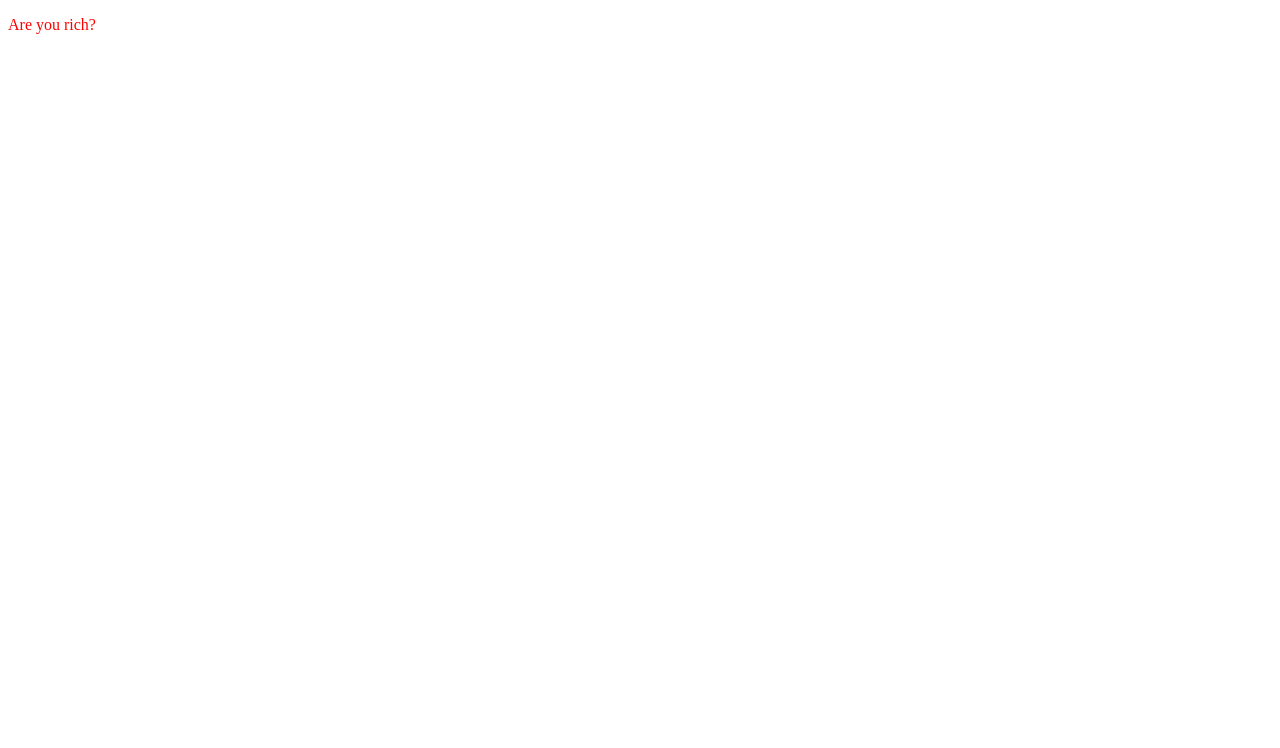
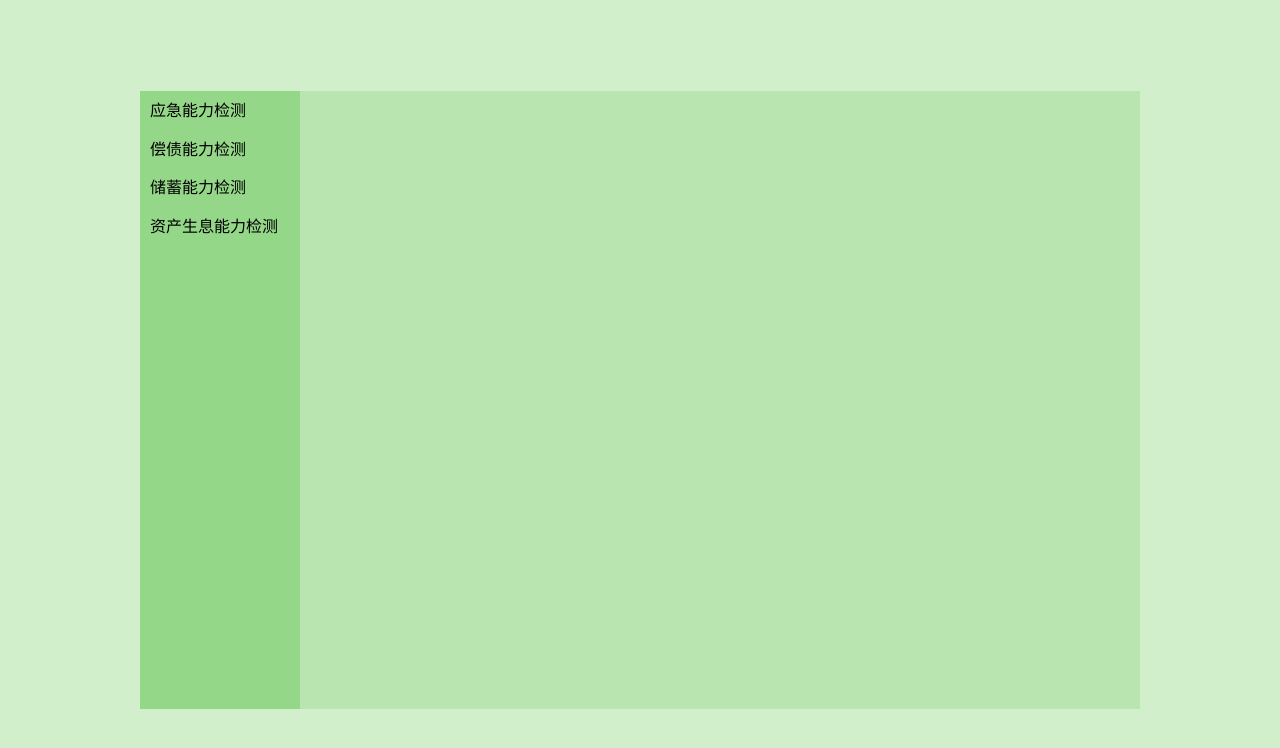
Before and after one commit to DukeLuo/AreYouRich, a React (Vite) app: page / in a window 1280 px wide. Shown: the top 748 px of the page. Built offline with nearby package versions, Linux system fonts and the light colour scheme.

Commit message:
feat: add meun

```diff
--- a/package.json
+++ b/package.json
@@ -1,12 +1,14 @@
 {
-  "name": "AreYouRich",
+  "name": "are-you-rich",
   "version": "1.0.0",
   "main": "index.js",
   "author": "duke <dukeluo@outlook.com>",
   "license": "MIT",
   "dependencies": {
     "react": "^16.12.0",
-    "react-dom": "^16.12.0"
+    "react-dom": "^16.12.0",
+    "react-router": "^5.1.2",
+    "react-router-dom": "^5.1.2"
   },
   "devDependencies": {
     "@babel/core": "^7.7.2",
--- a/src/App/App.js
+++ b/src/App/App.js
@@ -1,11 +1,18 @@
 import React, { Component } from 'react';
-import './App.scss'
+import { BrowserRouter as Router } from 'react-router-dom';
+import { Route, Switch } from 'react-router';
+import Home from '../pages/home';
+import './app.scss'
 
 export class App extends Component {
     render() {
         return (
-            <div>
-                <p>Are you rich?</p>
+            <div className='App'>
+                <Router>
+                    <Switch>
+                        <Route path='/' component={Home} />
+                    </Switch>
+                </Router>
             </div>
         );
     }
--- a/src/App/App.scss
+++ b/src/App/App.scss
@@ -1,3 +1,22 @@
-p {
-    color: red,
+@import '../styles/variables.scss';
+
+html, body {
+    width: 100%;
+    height: 100%;
 }
+
+body {
+    margin: 0;
+    padding: 0;
+    background-color: $page-background-color;
+    display: flex;
+    justify-content: center;
+    align-items: center;
+    font-family: $font-family;
+}
+
+.App {
+    width: $page-width;
+    height: $page-height;
+    background-color: $app-background-color;
+}
--- /dev/null
+++ b/src/components/Menu/index.js
@@ -0,0 +1,28 @@
+import React from 'react';
+import { Link } from 'react-router-dom';
+import './index.scss';
+
+const Menu = () => {
+    const items = [{
+        name: '应急能力检测',
+        link: '/emergency',
+    }, {
+        name: '偿债能力检测',
+        link: '/solvency',
+    },{
+        name: '储蓄能力检测',
+        link: '/saving',
+    },{
+        name: '资产生息能力检测',
+        link: '/interest',
+    },
+    ];
+
+    return (
+        <div className='Menu'>
+            {items.map((item, index) => <li key={index}><Link to={item.link}>{item.name}</Link></li>)}
+        </div>
+    );
+}
+
+export default Menu;
--- /dev/null
+++ b/src/components/Menu/index.scss
@@ -0,0 +1,31 @@
+@import '../../styles/variables.scss';
+
+.Menu {
+    display: flex;
+    flex-direction: column;
+    position: fixed;
+    width: $menu-width;
+    height: $page-height;
+    background-color: $menu-background-color;
+
+    li {
+        list-style: none;
+        height: $menu-item-height;
+        line-height: $menu-item-height;
+        padding-left: 10px;
+        text-align: left;
+
+        a {
+            color: black;
+            display: inline-block;
+            width: 100%;
+            height: 100%;
+            text-decoration: none;
+        }
+
+        &:hover {
+            background-color: lighter($menu-background-color, 20%);
+            box-shadow: 0 10px 50px rgba(51, 51, 51, .25);
+        }
+    }
+}
--- a/src/index.js
+++ b/src/index.js
@@ -1,5 +1,5 @@
 import React from 'react';
 import ReactDOM from 'react-dom';
-import App from './App/App.js';
+import App from './app/app.js';
 
 ReactDOM.render(<App />, document.getElementById('root'));
--- /dev/null
+++ b/src/pages/home/index.js
@@ -0,0 +1,15 @@
+import React, { Component } from 'react';
+import Menu from '../../components/Menu';
+import './index.scss';
+
+export class Home extends Component {
+    render() {
+        return (
+            <div className='Home' >
+                <Menu />
+            </div>
+        );
+    }
+}
+
+export default Home;
--- /dev/null
+++ b/src/pages/home/index.scss
@@ -0,0 +1,5 @@
+.Home {
+    p {
+        color: red;
+    }
+}
--- /dev/null
+++ b/src/styles/variables.scss
@@ -0,0 +1,8 @@
+$page-width: 1000px;
+$page-height: $page-width * 0.618;
+$menu-width: 160px;
+$page-background-color: #d1efcb;
+$app-background-color: #b9e5b0;
+$menu-background-color: #95d788;
+$menu-item-height: $page-height / 16;
+$font-family: 'Segoe UI', Helvetica, Arial, sans-serif;
```
